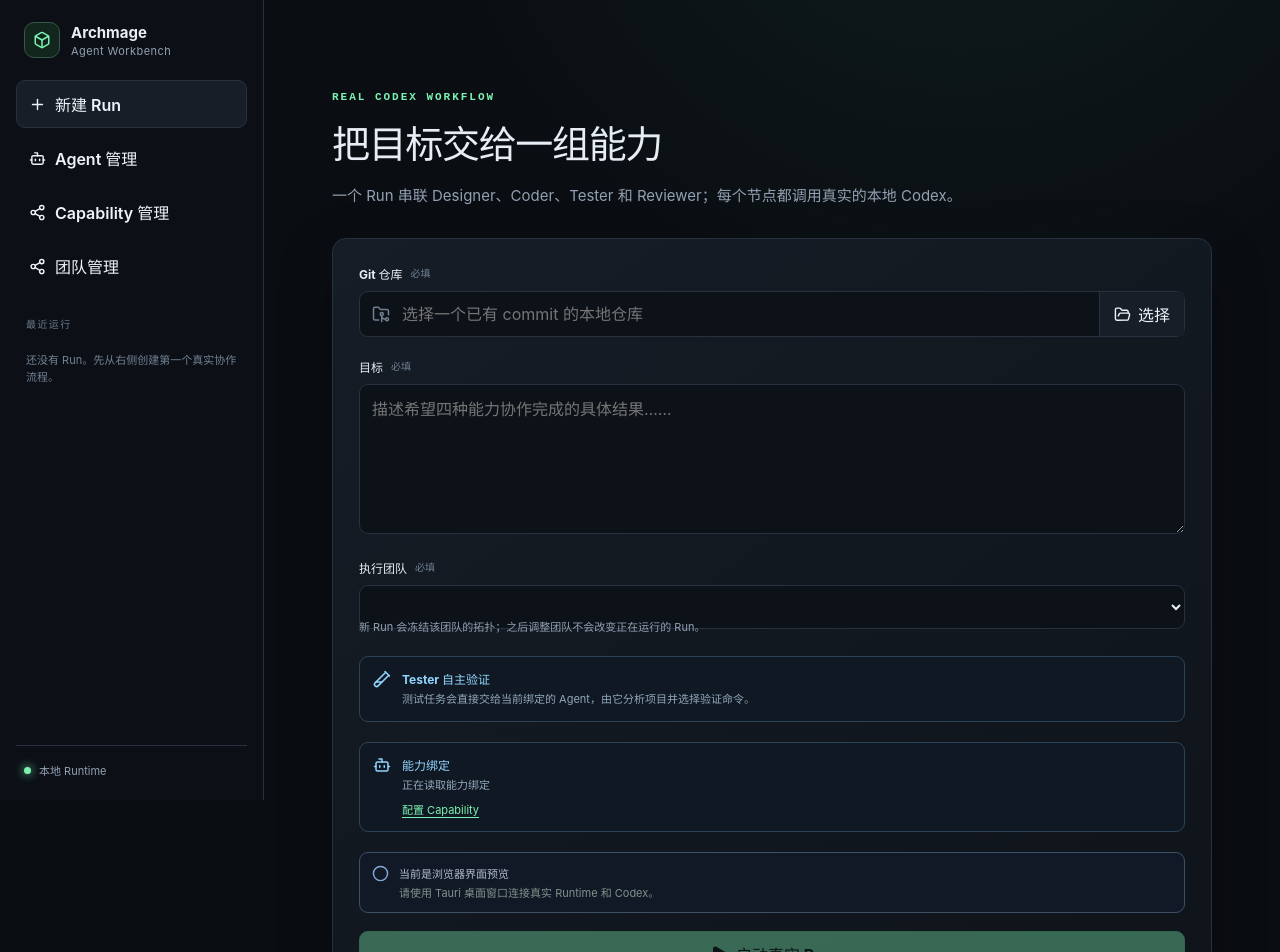
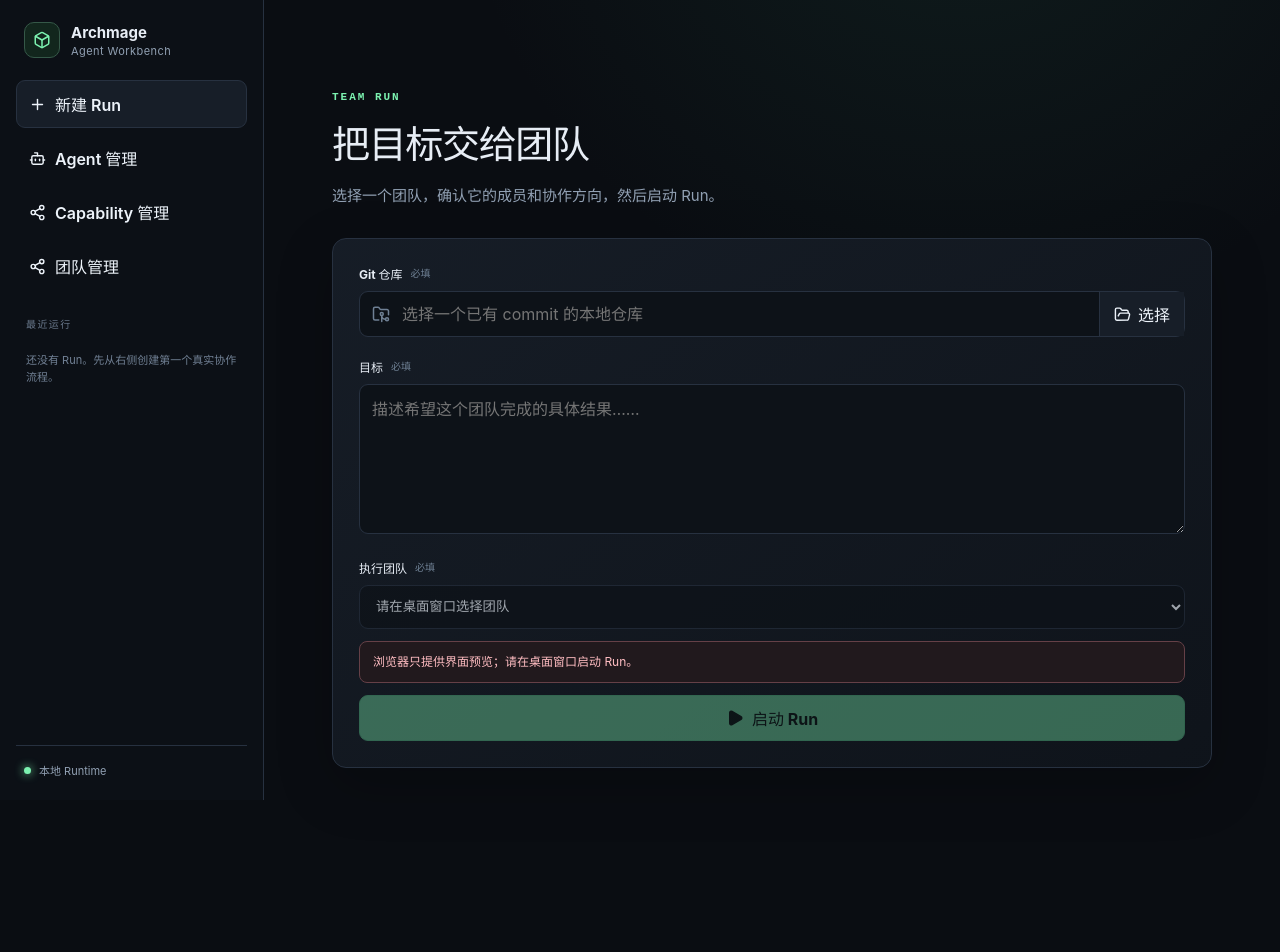
Before and after one commit to WeifeiMeng/archmage, a React (Vite) app in the folder apps/archmage-desktop/: page / in a window 1280 px wide. Shown: the top 952 px of the page. After the commit the page ends 850 px from the top, so only its background shows below. Built offline with nearby package versions, Linux system fonts and the light colour scheme.

Commit message:
Simplify new Run team selection and preview

```diff
--- a/apps/archmage-desktop/src/App.tsx
+++ b/apps/archmage-desktop/src/App.tsx
@@ -25,6 +25,7 @@ import { api } from "./api";
 import { AgentManagement } from "./AgentManagement";
 import { CapabilityManagement } from "./CapabilityManagement";
 import { TeamManagement } from "./TeamManagement";
+import { RunTeamPreview } from "./RunTeamPreview";
 import { consultationEdgeState, shouldConfirmTeamExit } from "./teamGraph";
 import "./agents.css";
 import "./capabilities.css";
@@ -34,6 +35,7 @@ import {
   isActive,
   reduceEvent,
   runBindingIssues,
+  selectedTeamForRun,
   shouldConfirmCapabilityExit,
   toRunRequest,
   type AgentManagementSnapshot,
@@ -43,6 +45,7 @@ import {
   type RunSummary,
   type TimelineState,
   type Team,
+  type TeamLoadState,
 } from "./model";
 
 const nodeMeta = {
@@ -69,8 +72,12 @@ export default function App() {
   const [teamDirty, setTeamDirty] = useState(false);
   const capabilityDirtyRef = useRef(false);
   const teamDirtyRef = useRef(false);
+  const teamLoadGeneration = useRef(0);
+  const environmentGeneration = useRef(0);
   const [teams, setTeams] = useState<Team[]>([]);
+  const [teamLoadState, setTeamLoadState] = useState<TeamLoadState>("loading");
   const [teamId, setTeamId] = useState<string>("default");
+  const [runSetupRevision, setRunSetupRevision] = useState(0);
   const [busy, setBusy] = useState(false);
   const [environment, setEnvironment] = useState<"checking" | "ready" | "failed" | "preview">("checking");
   const [agents, setAgents] = useState<AgentManagementSnapshot | null>(null);
@@ -90,6 +97,10 @@ export default function App() {
     }
     if (nextView !== "capabilities") setCapabilityDirty(false);
     if (nextView !== "teams") setTeamDirty(false);
+    if (nextView === "runs" && nextRunId === null) {
+      setTeamLoadState("loading"); setEnvironment("checking"); setAgents(null);
+      setRunSetupRevision((current) => current + 1);
+    }
     setView(nextView);
     if (nextRunId !== undefined) setSelectedId(nextRunId);
   }
@@ -124,23 +135,44 @@ export default function App() {
   useEffect(() => {
     if (!isTauri()) {
       setEnvironment("preview");
-      return;
     }
-    checkEnvironment();
   }, []);
+
+  async function loadTeams() {
+    const generation = ++teamLoadGeneration.current;
+    setTeamLoadState("loading");
+    try {
+      const items = await api.listTeams();
+      if (generation !== teamLoadGeneration.current) return;
+      setTeams(items);
+      if (items.length > 0 && !items.some((item) => item.id === teamId)) setTeamId(items[0].id);
+      setTeamLoadState("ready");
+    } catch (reason) {
+      if (generation !== teamLoadGeneration.current) return;
+      setTeams([]);
+      setTeamLoadState("failed");
+      setError(String(reason));
+    }
+  }
 
   useEffect(() => {
     if (!isTauri() || view !== "runs") return;
-    api.getAgentManagement().then(setAgents).catch((reason) => setError(String(reason)));
-    api.listTeams().then((items) => { setTeams(items); if (items.length > 0 && !items.some((item) => item.id === teamId)) setTeamId(items[0].id); }).catch((reason) => setError(String(reason)));
-  }, [view, teamId]);
+    void checkEnvironment();
+    void loadTeams();
+    return () => { teamLoadGeneration.current += 1; environmentGeneration.current += 1; };
+  }, [view, runSetupRevision]);
 
   async function checkEnvironment() {
+    const generation = ++environmentGeneration.current;
     setEnvironment("checking");
+    setAgents(null);
     try {
-      setAgents(await api.getAgentManagement());
+      const next = await api.getAgentManagement();
+      if (generation !== environmentGeneration.current) return;
+      setAgents(next);
       setEnvironment("ready");
     } catch (reason) {
+      if (generation !== environmentGeneration.current) return;
       setEnvironment("failed");
       setError(String(reason));
     }
@@ -196,8 +228,9 @@ export default function App() {
   }, [refreshRun, snapshot]);
 
   const request = useMemo(() => toRunRequest(repository, goal, teamId), [repository, goal, teamId]);
-  const bindingIssues = agents ? runBindingIssues(agents) : ["正在读取能力绑定"];
-  const canStart = environment === "ready" && agents !== null && bindingIssues.length === 0 && teams.some((team) => team.id === teamId) && request.repository.length > 0 && request.goal.length > 0 && !busy;
+  const selectedTeam = selectedTeamForRun(teams, teamId, teamLoadState);
+  const bindingIssues = agents && selectedTeam ? runBindingIssues(agents, selectedTeam.graph.nodes.map((node) => node.capability)) : [];
+  const canStart = environment === "ready" && agents !== null && bindingIssues.length === 0 && !!selectedTeam && request.repository.length > 0 && request.goal.length > 0 && !busy;
 
   async function chooseRepository() {
     const chosen = await open({ directory: true, multiple: false, title: "选择 Git 仓库" });
@@ -245,23 +278,21 @@ export default function App() {
         {error && <div className="error-banner" role="alert">{error}<button onClick={() => setError(null)}>关闭</button></div>}
         {view === "agents" ? <AgentManagement onError={setError} onOpenCapabilities={() => setView("capabilities")} /> : view === "capabilities" ? <CapabilityManagement onError={setError} onDirtyChange={setCapabilityDirty} /> : view === "teams" ? <TeamManagement onError={setError} onDirtyChange={setTeamDirty} /> : !selectedId ? (
           <section className="new-run-view">
-            <header><p className="eyebrow">REAL CODEX WORKFLOW</p><h1>把目标交给一组能力</h1><p>一个 Run 串联 Designer、Coder、Tester 和 Reviewer；每个节点都调用真实的本地 Codex。</p></header>
+            <header><p className="eyebrow">TEAM RUN</p><h1>把目标交给团队</h1><p>选择一个团队，确认它的成员和协作方向，然后启动 Run。</p></header>
             <div className="form-card">
-              <label>Git 仓库<span>必填</span></label>
-              <div className="path-field"><FolderGit2 size={18} /><input value={repository} onChange={(event) => setRepository(event.target.value)} placeholder="选择一个已有 commit 的本地仓库" /><button onClick={chooseRepository}><FolderOpen size={17} />选择</button></div>
+              <label htmlFor="repository">Git 仓库<span>必填</span></label>
+              <div className="path-field"><FolderGit2 size={18} /><input id="repository" value={repository} onChange={(event) => setRepository(event.target.value)} placeholder="选择一个已有 commit 的本地仓库" /><button onClick={chooseRepository}><FolderOpen size={17} />选择</button></div>
               <label htmlFor="goal">目标<span>必填</span></label>
-              <textarea id="goal" value={goal} onChange={(event) => setGoal(event.target.value)} placeholder="描述希望四种能力协作完成的具体结果……" rows={5} />
+              <textarea id="goal" value={goal} onChange={(event) => setGoal(event.target.value)} placeholder="描述希望这个团队完成的具体结果……" rows={5} />
               <label htmlFor="run-team">执行团队<span>必填</span></label>
-              <select id="run-team" className="run-team-select" value={teamId} onChange={(event) => setTeamId(event.target.value)}>{teams.map((team) => <option key={team.id} value={team.id}>{team.name}</option>)}</select>
-              <p className="run-team-hint">新 Run 会冻结该团队的拓扑；之后调整团队不会改变正在运行的 Run。</p>
-              <div className="delegated-testing"><TestTube2 size={18} /><div><strong>Tester 自主验证</strong><span>测试任务会直接交给当前绑定的 Agent，由它分析项目并选择验证命令。</span></div></div>
-              <div className="delegated-testing"><Bot size={18} /><div><strong>能力绑定</strong><span>{bindingIssues.length ? bindingIssues.join("；") : "Designer、Coder、Tester、Reviewer 均已绑定可用实例。"}</span>{agents && agents.bindings.map((binding) => { const instance = agents.instances.find((item) => item.id === binding.agentInstanceId); return instance?.connectionState !== "ready" ? <span key={binding.capability}>{binding.capability}: {instance?.displayName ?? "未知实例"} 尚未通过真实连接验证</span> : null; })}<button type="button" className="inline-cap-link" onClick={() => setView("capabilities")}>配置 Capability</button></div></div>
-              <div className={`preflight ${environment}`}>
-                {environment === "checking" ? <LoaderCircle className="spin" size={17} /> : environment === "ready" ? <Check size={17} /> : <Circle size={17} />}
-                <div><strong>{environment === "checking" ? "正在检查本地环境" : environment === "ready" ? "本地 Runtime 已就绪" : environment === "preview" ? "当前是浏览器界面预览" : "环境检查未通过"}</strong><span>{environment === "ready" ? "数据库已就绪；具体 Agent 状态见上方能力绑定或 Agent 管理。" : environment === "failed" ? "请处理顶部错误后重试，未通过前不会创建 Run。" : environment === "preview" ? "请使用 Tauri 桌面窗口连接真实 Runtime 和 Codex。" : "正在读取 Runtime 和 Agent 配置。"}</span></div>
-                {environment === "failed" && <button type="button" onClick={checkEnvironment}>重试</button>}
-              </div>
-              <button className="primary" disabled={!canStart} onClick={startRun}>{busy ? <LoaderCircle className="spin" size={18} /> : <Play size={18} fill="currentColor" />}{busy ? "正在准备…" : "启动真实 Run"}</button>
+              <select id="run-team" className="run-team-select" value={selectedTeam?.id ?? ""} disabled={teamLoadState !== "ready"} onChange={(event) => setTeamId(event.target.value)}><option value="" disabled>{environment === "preview" ? "请在桌面窗口选择团队" : teamLoadState === "loading" ? "正在读取团队…" : teamLoadState === "failed" ? "团队读取失败" : "请选择团队"}</option>{teamLoadState === "ready" && teams.map((team) => <option key={team.id} value={team.id}>{team.name}</option>)}</select>
+              {selectedTeam && <RunTeamPreview team={selectedTeam} />}
+              {teamLoadState === "ready" && teams.length === 0 && <div className="run-form-issue" role="status"><span>还没有可执行的团队。</span><button type="button" onClick={() => setView("teams")}>前往团队管理</button></div>}
+              {teamLoadState === "failed" && <div className="run-form-issue" role="status"><span>团队列表读取失败，暂时无法启动 Run。</span><button type="button" onClick={() => void loadTeams()}>重新读取</button></div>}
+              {bindingIssues.length > 0 && <div className="run-form-issue" role="status"><span>所选团队有能力尚不可用：{bindingIssues.join("；")}</span><button type="button" onClick={() => setView("capabilities")}>配置 Capability</button></div>}
+              {environment === "failed" && <div className="run-form-issue" role="status"><span>本地 Runtime 检查未通过，请处理顶部错误后重试。</span><button type="button" onClick={checkEnvironment}>重新检查</button></div>}
+              {environment === "preview" && <div className="run-form-issue" role="status"><span>浏览器只提供界面预览；请在桌面窗口启动 Run。</span></div>}
+              <button className="primary" disabled={!canStart} onClick={startRun}>{busy ? <LoaderCircle className="spin" size={18} /> : <Play size={18} fill="currentColor" />}{busy ? "正在准备…" : environment === "checking" ? "正在检查环境…" : "启动 Run"}</button>
             </div>
           </section>
         ) : snapshot ? (
--- /dev/null
+++ b/apps/archmage-desktop/src/RunTeamPreview.tsx
@@ -0,0 +1,12 @@
+import { teamRunOverview, type Team } from "./model";
+import "./runTeam.css";
+
+export function RunTeamPreview({ team }: { team: Team }) {
+  const overview = teamRunOverview(team);
+  return <section className="run-team-preview" aria-label="团队组成">
+    <div className="run-team-preview-heading"><strong>团队组成</strong><span>{team.graph.mode === "flow" ? "消息流" : "历史咨询"}</span></div>
+    <div className="run-team-members">{overview.members.map((member) => <span key={member}>{member}</span>)}</div>
+    <p>{overview.detail}</p>
+    <div className="run-team-routes" aria-label="团队关系">{overview.routes.map((route) => <span key={route}>{route}</span>)}</div>
+  </section>;
+}
--- a/apps/archmage-desktop/src/agents.css
+++ b/apps/archmage-desktop/src/agents.css
@@ -1,8 +1,4 @@
 .new-run + .new-run { margin-top: 6px; }
-.delegated-testing { display:flex; align-items:flex-start; gap:11px; margin:0 0 20px; padding:13px; border:1px solid #2b4358; border-radius:9px; background:#101923; color:#91d4ff; }
-.delegated-testing strong,.delegated-testing span { display:block; }
-.delegated-testing strong { font-size:12px; }
-.delegated-testing span { margin-top:4px; color:#91a7bb; font-size:11px; line-height:1.5; }
 .agents-view { max-width:1240px; margin:0 auto; padding:54px 0 72px; }
 .agents-header { display:flex; justify-content:space-between; align-items:flex-end; gap:28px; padding-bottom:32px; border-bottom:1px solid var(--border); }
 .agents-header h1 { font-size:34px; letter-spacing:-.035em; margin:8px 0 10px; }
--- a/apps/archmage-desktop/src/capabilities.css
+++ b/apps/archmage-desktop/src/capabilities.css
@@ -80,6 +80,5 @@
 .inline-cap-link { margin-top:8px; padding:0; border:0; background:none; color:var(--accent); font-size:11px; cursor:pointer; text-decoration:underline; text-underline-offset:3px; }
 .inline-cap-link:focus-visible { outline:2px solid var(--accent); outline-offset:2px; }
 .run-team-select { width:100%; min-height:44px; border:1px solid var(--border); border-radius:9px; background:#0d1218; color:var(--text); padding:0 12px; }
-.run-team-hint { margin:-10px 0 21px; color:var(--muted); font-size:11px; line-height:1.5; }
 @media(max-width:780px) { .capabilities-view { padding-top:26px; } .capability-list { grid-template-columns:repeat(2,minmax(0,1fr)); } .cap-editor-actions { align-items:flex-start; flex-direction:column; } .cap-section-heading { align-items:flex-start; flex-direction:column; } .cap-guidance-row { grid-template-columns:1fr 40px; } .cap-guidance-row input:nth-child(2) { grid-column:1; } .cap-guidance-row button { grid-column:2; grid-row:1 / span 2; } }
 @media(prefers-reduced-motion:reduce) { .cap-node { transition:none; } }
--- a/apps/archmage-desktop/src/model.ts
+++ b/apps/archmage-desktop/src/model.ts
@@ -7,7 +7,12 @@ export type TeamNode = { capability: CapabilityKey; x: number; y: number };
 export type TeamEdge = { from: CapabilityKey; to: CapabilityKey };
 export type TeamGraph = { nodes: TeamNode[]; edges: TeamEdge[]; mode?: "legacy" | "flow"; entry?: CapabilityKey | null; terminal?: CapabilityKey | null };
 export type Team = { id: string; name: string; revision: number; graph: TeamGraph };
+export type TeamLoadState = "loading" | "ready" | "failed";
 export type AppView = "runs" | "agents" | "capabilities" | "teams";
+
+export function selectedTeamForRun(teams: Team[], teamId: string, loadState: TeamLoadState): Team | null {
+  return loadState === "ready" ? teams.find((team) => team.id === teamId) ?? null : null;
+}
 
 export function shouldConfirmCapabilityExit(current: AppView, next: AppView, dirty: boolean): boolean {
   return current === "capabilities" && next !== "capabilities" && dirty;
@@ -70,6 +75,18 @@ export function isCapabilityDirty(current: CapabilityConfiguration, draft: Capab
 
 export function capabilityDisplayName(configuration: Pick<CapabilityConfiguration, "displayName"> | undefined, key: CapabilityKey): string {
   return configuration?.displayName || key[0].toUpperCase() + key.slice(1);
+}
+
+export function teamRunOverview(team: Team) {
+  const name = (key: CapabilityKey) => capabilityDisplayName(undefined, key);
+  const graph = team.graph;
+  return {
+    members: graph.nodes.map((node) => name(node.capability)),
+    routes: graph.edges.map((edge) => `${name(edge.from)} → ${name(edge.to)}`),
+    detail: graph.mode === "flow"
+      ? `入口 ${name(graph.entry!)} · 可完成 ${name(graph.terminal!)}`
+      : "历史咨询模式",
+  };
 }
 
 export type TopologyEdge = {
@@ -191,8 +208,7 @@ export function toRunRequest(repository: string, goal: string, teamId?: string):
 export const connectionLabel = (state: ConnectionState) =>
   ({ unverified: "连接未验证", ready: "可用", failed: "连接失败" })[state];
 
-export function runBindingIssues(snapshot: AgentManagementSnapshot): string[] {
-  const capabilities: NodeSnapshot["key"][] = ["designer", "coder", "tester", "reviewer"];
+export function runBindingIssues(snapshot: AgentManagementSnapshot, capabilities: CapabilityKey[] = ["designer", "coder", "tester", "reviewer"]): string[] {
   return capabilities.flatMap((capability) => {
     const binding = snapshot.bindings.find((item) => item.capability === capability);
     if (!binding) return [`${capability}: 未绑定 Agent`];
--- /dev/null
+++ b/apps/archmage-desktop/src/runTeam.css
@@ -0,0 +1,15 @@
+.run-team-preview { margin:12px 0 20px; padding:16px 18px; border:1px solid var(--border); border-radius:10px; background:#101923; }
+.run-team-preview-heading { display:flex; align-items:center; justify-content:space-between; gap:12px; }
+.run-team-preview-heading strong { font-size:13px; }
+.run-team-preview-heading span { font-size:11px; color:#9ac0d6; }
+.run-team-members,.run-team-routes { display:flex; flex-wrap:wrap; gap:8px; }
+.run-team-members { margin-top:14px; }
+.run-team-members span { padding:7px 10px; border:1px solid #3c4e60; border-radius:7px; background:#172431; color:var(--text); font-size:12px; font-weight:600; }
+.run-team-preview p { margin:12px 0 0; color:#b8c8d6; font-size:12px; line-height:1.5; }
+.run-team-routes { margin-top:12px; }
+.run-team-routes span { color:var(--muted); font-size:11px; }
+.run-form-issue { display:flex; align-items:center; justify-content:space-between; flex-wrap:wrap; gap:10px; margin:12px 0; padding:11px 13px; border:1px solid #654047; border-radius:8px; background:#21191d; color:#ffbdc2; font-size:12px; line-height:1.5; }
+.run-form-issue button { padding:4px 0; border:0; background:transparent; color:var(--accent); font-size:12px; text-decoration:underline; text-underline-offset:3px; }
+.run-form-issue button:focus-visible { outline:2px solid var(--accent); outline-offset:3px; }
+.run-team-select:focus-visible { outline:2px solid var(--accent); outline-offset:2px; }
+.run-team-select:disabled { opacity:.65; cursor:not-allowed; }
```
Also changed, not shown: 4 other files (tests, documents, lock files or other folders).
